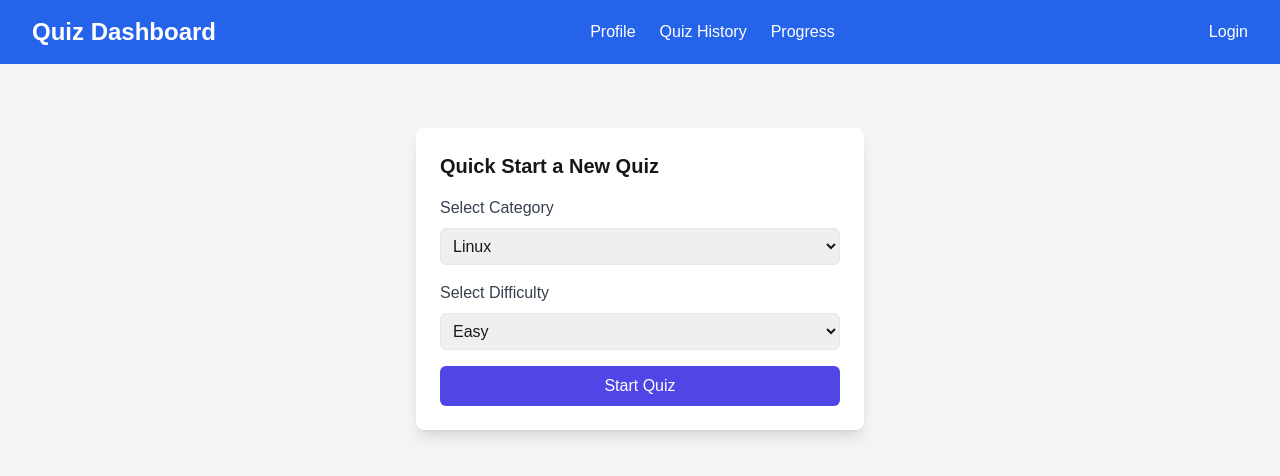
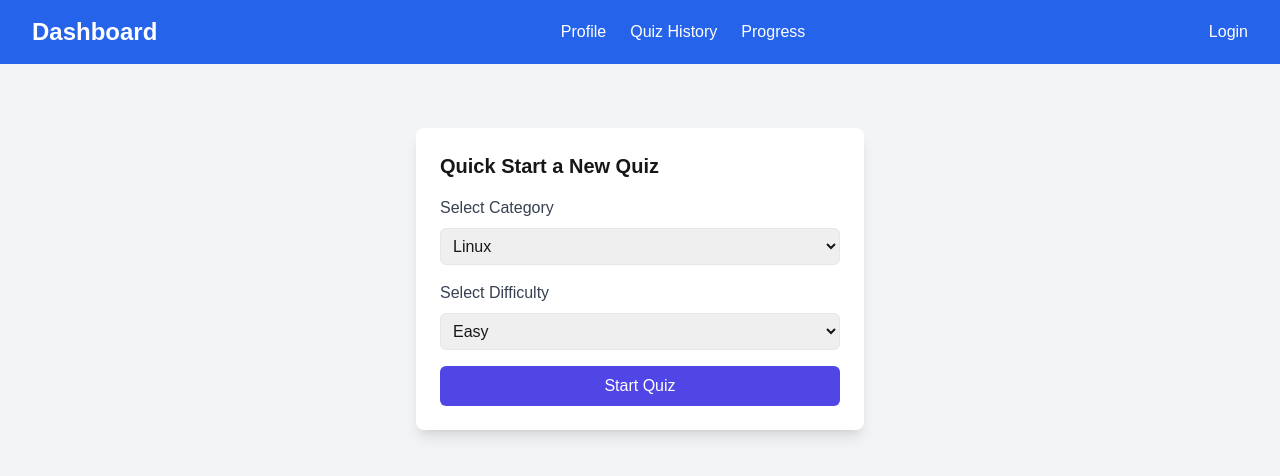
Before and after one commit to kubsamelkamu/Quiz_App, a Next.js app: page /dashboard in a window 1280 px wide. Shown: the top 476 px of the page. Built offline with nearby package versions, Linux system fonts and the light colour scheme; no server answers.

Commit message:
Dashboard

```diff
--- a/src/components/Dashboard/TopNavBar.tsx
+++ b/src/components/Dashboard/TopNavBar.tsx
@@ -25,7 +25,7 @@ const TopNavBar = () => {
       <div className="container mx-auto flex justify-between items-center">
         <div className="text-2xl font-bold">
           <Link href="/dashboard">
-            Quiz Dashboard
+            Dashboard
           </Link>
         </div>
 
```
